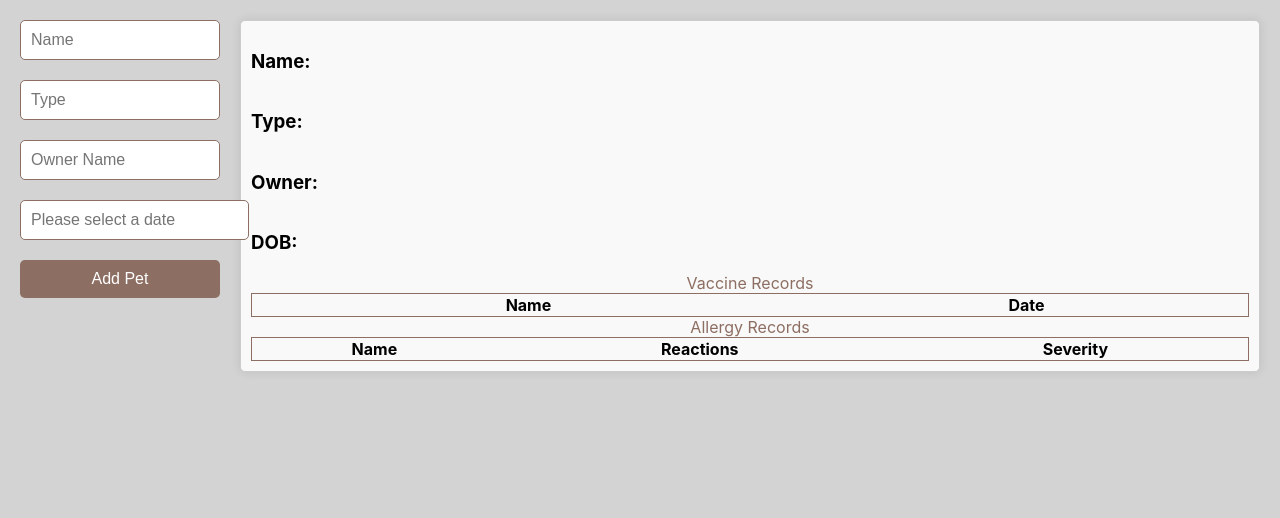
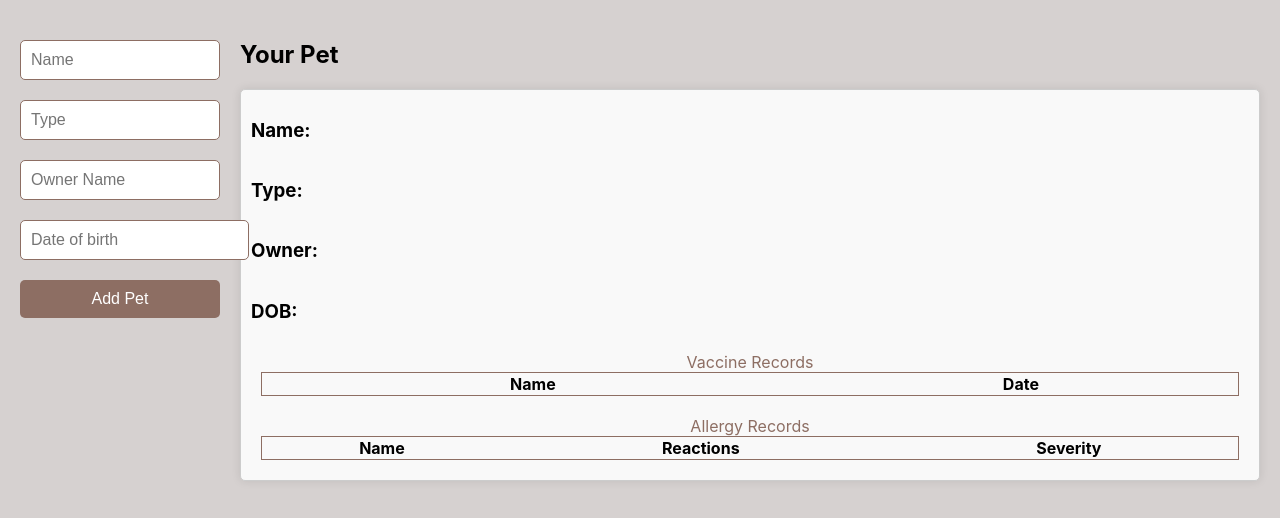
Before and after one commit to nikitr/novellia-pets, a React (Create React App) app: page / in a window 1280 px wide. Shown: the top 518 px of the page. Built offline with nearby package versions, Linux system fonts and the light colour scheme.

Commit message:
update readme and some styling

```diff
--- a/src/App.css
+++ b/src/App.css
@@ -1,3 +1,8 @@
+body {
+  margin: 20px;
+  background-color: rgb(214, 209, 208);
+}
+
 .appContainer {
   grid-template-columns: 1fr;
 }
@@ -30,4 +35,5 @@ table {
 	border: 1px solid rgb(141, 110, 99);
 	text-align: center;
 	vertical-align: middle;
+  margin: 10px;
 }
--- a/src/admin/PetGrid.tsx
+++ b/src/admin/PetGrid.tsx
@@ -21,12 +21,15 @@ function PetGrid() {
 
 
   return (
-    <div className="petGrid">
-      {pets.map((pet) => (
-        <PetItem pet={pet} vaccines={pet.vaccines} allergies={pet.allergies} />
-      ))}
+    <>
+      <h2>Pets Dashboard</h2>
+      <div className="petGrid">
+        {pets.map((pet) => (
+          <PetItem pet={pet} vaccines={pet.vaccines} allergies={pet.allergies} />
+        ))}
+      </div>
+    </>
 
-    </div>
   );
 }
 
--- a/src/admin/admin.css
+++ b/src/admin/admin.css
@@ -2,6 +2,7 @@
   display: flex;
   flex-direction: row;
   flex-wrap: wrap;
-  width: 1500px;
+  width: 1000px;
   gap: 20px;
+  padding-top: 20px;
 }
--- a/src/user/AddVaccineRecordForm.tsx
+++ b/src/user/AddVaccineRecordForm.tsx
@@ -53,7 +53,7 @@ function AddVaccineRecordForm({ setVaccines }: Props) {
   return (
   <form className="addVaccineRecordForm" onSubmit={handleAddRecord}>
     <input placeholder='Vaccine name' required onChange={e => setName(e.target.value)} value={name} />
-    <DatePicker wrapperClassName="datePicker" placeholderText={'Please select a date'} selected={date} onChange={(date: Date) => setDate(date)} />
+    <DatePicker wrapperClassName="datePicker" placeholderText={'Vaccine date'} selected={date} onChange={(date: Date) => setDate(date)} />
     <button type="submit">Add vaccine record</button>
   </form>
   );
--- a/src/user/CreatePetForm.tsx
+++ b/src/user/CreatePetForm.tsx
@@ -47,7 +47,7 @@ function CreatePetForm() {
       <input placeholder='Name' required onChange={e => setName(e.target.value)} value={name} />
       <input placeholder='Type' required onChange={e => setType(e.target.value)} value={type} />
       <input placeholder='Owner Name' required onChange={e => setOwner(e.target.value)} value={owner} />
-      <DatePicker wrapperClassName="datePicker" placeholderText={'Please select a date'} selected={dob} onChange={(date: Date) => setDob(date)} />
+      <DatePicker wrapperClassName="datePicker" placeholderText={'Date of birth'} selected={dob} onChange={(date: Date) => setDob(date)} />
       <button type="submit">Add Pet</button>
     </form>
   );
--- a/src/user/PetDisplay.tsx
+++ b/src/user/PetDisplay.tsx
@@ -1,4 +1,4 @@
-import { useState, useContext, useEffect } from 'react';
+import { useState, useContext } from 'react';
 import AddVaccineRecordForm from './AddVaccineRecordForm';
 import AddAllergyRecordForm from './AddAllergyRecordForm';
 import { PetContext } from '../App';
@@ -13,6 +13,7 @@ function PetDisplay() {
 
   return (
     <div className="petDisplay">
+      <h2>Your Pet</h2>
       <PetItem pet={currPet} vaccines={vaccines} allergies={allergies}/>
         {currPet.name && <div className="addRecordForms">
           <AddVaccineRecordForm setVaccines={setVaccines}/>
--- a/src/user/user.css
+++ b/src/user/user.css
@@ -1,16 +1,8 @@
-body {
-  margin: 20px;
-  background-color: lightgrey;
-  }
-
-h2 {
-  margin: 0;
-}
-
 .createPetForm {
   display: flex;
   flex-direction: column;
   gap: 20px;
+  padding-top: 20px;
 }
 
 textarea,
```
Also changed, not shown: 1 other file (tests, documents, lock files or other folders). Lines whose indentation alone changed are shown as unchanged.
